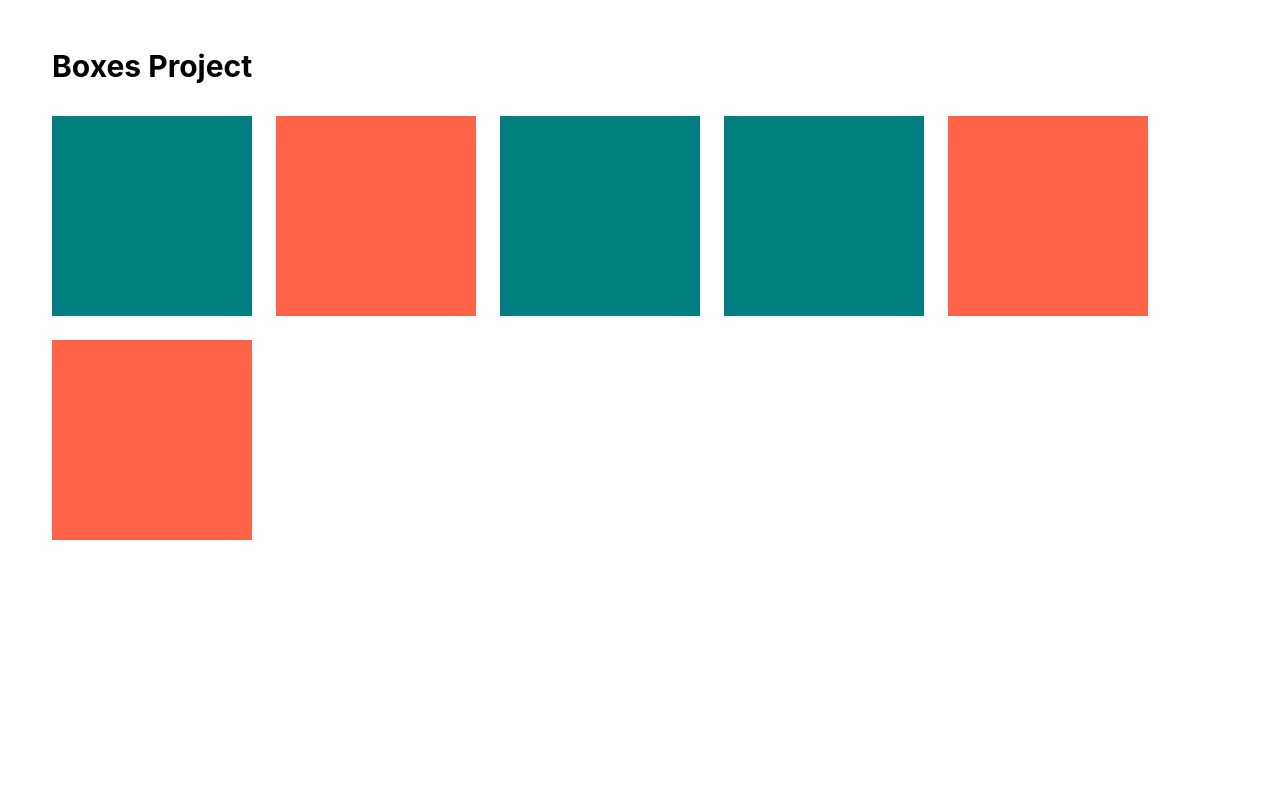
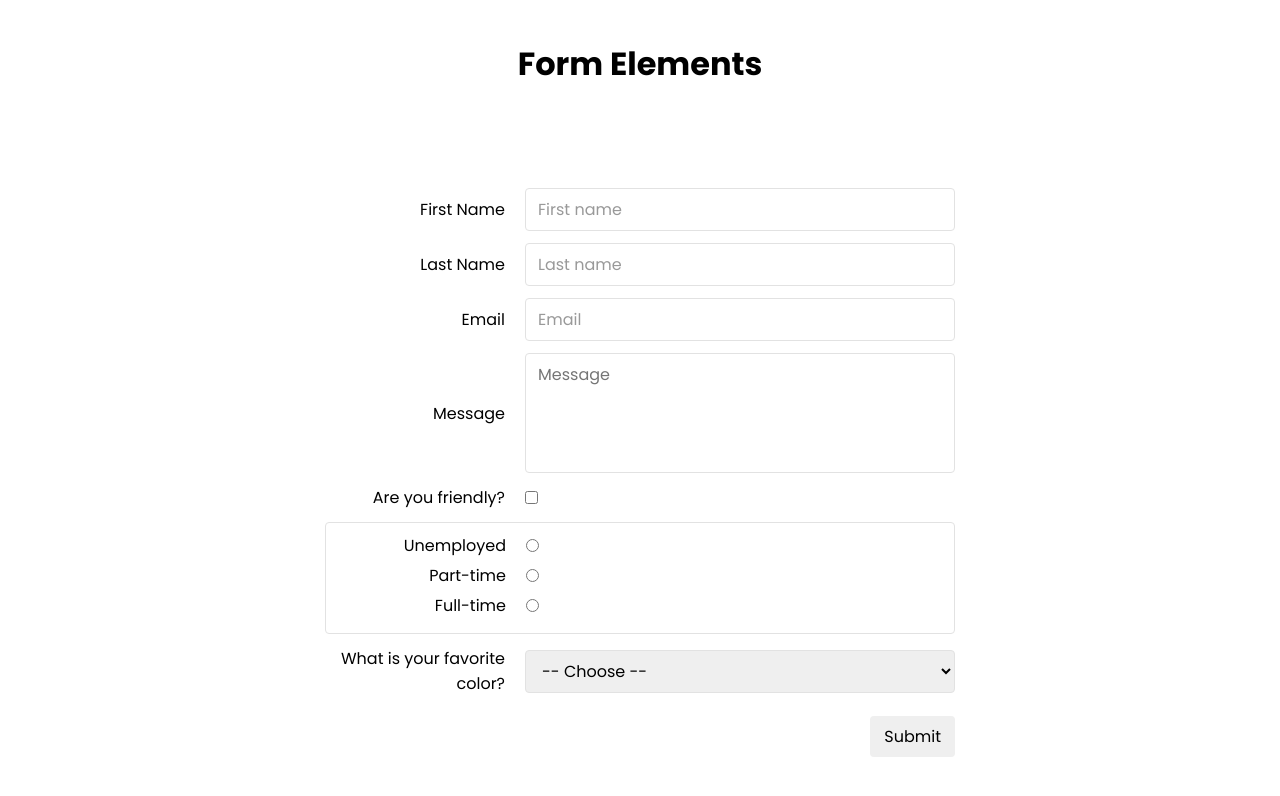
Before and after one commit to boburwebdev/reactjs-projects, a React (Create React App) app in the folder scrimba_playground/: page / in a window 1280 px wide. Shown: the top 796 px of the page. Built offline with nearby package versions, Linux system fonts and the light colour scheme.

Commit message:
finished "Form Elements" project

```diff
--- a/scrimba_playground/src/App.js
+++ b/scrimba_playground/src/App.js
@@ -1,11 +1,11 @@
-import Boxes from './Boxes/Boxes';
+import FormElements from './FormElements/FormElements';
 
 import './App.css';
 
 function App() {
   return (
     <div className="App">
-      <Boxes />
+      <FormElements />
     </div>
   );
 }
--- /dev/null
+++ b/scrimba_playground/src/FormElements/FormElements.js
@@ -0,0 +1,234 @@
+import React, { useState } from 'react';
+import './FormElements.scss';
+
+const FormElements = () => {
+  const [userInfo, setUserInfo] = useState({
+    firstName: "",
+    lastName: "",
+    email: "",
+    comment: "",
+    isFriendly: false,
+    employment: "",
+    favColor: ""
+  });
+
+  const [showData, setShowData] = useState(false);
+
+  const handleChange = e => {
+    const { name, value, type, checked } = e.target;
+
+    setUserInfo(prevUserInfo => {
+      return {
+        ...prevUserInfo,
+        [name]: type === "checkbox" ? checked : value
+      }
+    });
+  }
+
+  const handleSubmit = e => {
+    e.preventDefault();
+
+    setShowData(true);
+  }
+
+  const handleClickHide = () => {
+    setShowData(false);
+  }
+
+  const handleClickReset = () => {
+    setUserInfo({
+      firstName: "",
+      lastName: "",
+      email: "",
+      comment: "",
+      isFriendly: false,
+      employment: ""
+    })
+  }
+
+  return (
+    <div className="form-elements" onSubmit={handleSubmit}>
+        <div className="container">
+          <form className="form-elements__form">
+            <h1 className="form-elements__title">Form Elements</h1>
+
+            <div className="form-group">
+              <label className="form-elements__label" htmlFor="firstName">
+                First Name
+              </label>
+
+              <input
+                className="form-elements__input"
+                id="firstName"
+                name="firstName"
+                onChange={handleChange}
+                type="text"
+                placeholder="First name"
+                value={userInfo.firstName}
+                />
+            </div>
+
+            <div className="form-group">
+              <label className="form-elements__label" htmlFor="lastName">
+                Last Name
+              </label>
+
+              <input
+                className="form-elements__input"
+                id="lastName"
+                name="lastName"
+                onChange={handleChange}
+                type="text"
+                placeholder="Last name"
+                value={userInfo.lastName}
+                />
+            </div>
+
+            <div className="form-group">
+              <label className="form-elements__label" htmlFor="email">
+                Email
+              </label>
+
+              <input
+                className="form-elements__input"
+                id="email"
+                name="email"
+                onChange={handleChange}
+                type="email"
+                placeholder="Email"
+                value={userInfo.email}
+                />
+            </div>
+
+            <div className="form-group">
+              <label className="form-elements__label" htmlFor="comment">
+                Message
+              </label>
+
+              <textarea
+                className="form-elements__textarea"
+                id="comment"
+                name="comment"
+                onChange={handleChange}
+                type="comment"
+                placeholder="Message"
+                value={userInfo.comment}
+                />
+            </div>
+
+            <div className="form-group">
+              <label className="form-elements__label" htmlFor="isFriendly">
+                Are you friendly?
+              </label>
+
+              <input
+                className="form-elements__input"
+                id="isFriendly"
+                name="isFriendly"
+                onChange={handleChange}
+                type="checkbox"
+                checked={userInfo.isFriendly}
+                />
+            </div>
+
+            <fieldset className="form-elements__fieldset">
+
+              <div className="form-group form-group__radio">
+                <label className="form-elements__label" htmlFor="unemployed">
+                  Unemployed
+                </label>
+
+                <input
+                  className="form-elements__input"
+                  id="unemployed"
+                  name="employment"
+                  onChange={handleChange}
+                  type="radio"
+                  checked={userInfo.employment === "unemployed"}
+                  value="unemployed"
+                  />
+              </div>
+
+              <div className="form-group form-group__radio">
+                <label className="form-elements__label" htmlFor="part-time">
+                  Part-time
+                </label>
+
+                <input
+                  className="form-elements__input"
+                  id="part-time"
+                  name="employment"
+                  onChange={handleChange}
+                  type="radio"
+                  checked={userInfo.employment === "part-time"}
+                  value="part-time"
+                  />
+              </div>
+
+              <div className="form-group form-group__radio">
+                <label className="form-elements__label" htmlFor="full-time">
+                  Full-time
+                </label>
+
+                <input
+                  className="form-elements__input"
+                  id="full-time"
+                  name="employment"
+                  onChange={handleChange}
+                  type="radio"
+                  checked={userInfo.employment === "full-time"}
+                  value="full-time"
+                  />
+              </div>
+
+            </fieldset>
+
+            <div className="form-group form-group__select">
+              <label className="form-elements__label" htmlFor="favColor">
+                What is your favorite color?
+              </label>
+
+              <select
+                  className="form-elements__select"
+                  id="favColor"
+                  value={userInfo.favColor}
+                  onChange={handleChange}
+                  name="favColor"
+              >
+                  <option value="">-- Choose --</option>
+                  <option value="red">Red</option>
+                  <option value="orange">Orange</option>
+                  <option value="yellow">Yellow</option>
+                  <option value="green">Green</option>
+                  <option value="blue">Blue</option>
+                  <option value="indigo">Indigo</option>
+                  <option value="violet">Violet</option>
+              </select>
+            </div>
+
+            <button className="form-elements__button form-elements__button-submit">Submit</button>
+          </form>
+
+          {
+            showData && (
+              <div className="form-elements__user-data">
+                <p className="form-elements__user-data__text">First Name: <span>{userInfo.firstName}</span></p>
+                <p className="form-elements__user-data__text">Last Name: <span>{userInfo.lastName}</span></p>
+                <p className="form-elements__user-data__text">Email: <span>{userInfo.email}</span></p>
+                <p className="form-elements__user-data__text">Message: <span>{userInfo.comment}</span></p>
+                <p className="form-elements__user-data__text">Affability: <span>{userInfo.isFriendly ? `Friendly` : `Not friendly`}</span></p>
+                <p className="form-elements__user-data__text">Employment: <span>{userInfo.employment}</span></p>
+                <p className="form-elements__user-data__text">Favorite Color: <span>{userInfo.favColor}</span></p>
+
+                <button className="form-elements__button form-elements__button-hide" onClick={handleClickHide}>Hide Data</button>
+                <button className="form-elements__button form-elements__button-reset" onClick={handleClickReset}>Reset Data</button>
+              </div>
+            )
+          }
+
+        </div>
+    </div>
+  )
+}
+
+export default FormElements;
--- /dev/null
+++ b/scrimba_playground/src/FormElements/FormElements.scss
@@ -0,0 +1,132 @@
+@import url('https://fonts.googleapis.com/css2?family=Poppins:wght@400;600;700&display=swap');
+
+.form-elements {
+  padding: 40px 0;
+
+  &__form {
+    font-family: 'Poppins', sans-serif;
+    max-width: 630px;
+    margin: 0 auto;
+  }
+
+  &__title {
+    text-align: center;
+    margin-bottom: 100px;
+  }
+
+  .form-group {
+    margin-bottom: 12px;
+    display: flex;
+    align-items: center;
+
+    &__radio {
+      margin-bottom: 5px;
+    }
+  }
+
+  &__label {
+    width: 200px;
+    padding-right: 20px;
+    text-align: right;
+    cursor: pointer;
+  }
+
+  &__input {
+    flex: 1;
+    padding: 8px 12px;
+    font-family: inherit;
+    font-size: 16px;
+    border: 1px solid #e2e2e2;
+    border-radius: 4px;
+
+    &:focus {
+      border: 1px solid #999999;
+      outline: 1px solid #999999;
+    }
+
+    &::placeholder {
+      color: #999999;
+    }
+
+    &[type="checkbox"],
+    &[type="radio"] {
+      flex: unset;
+      cursor: pointer;
+    }
+  }
+
+  &__textarea {
+    flex: 1;
+    height: 120px;
+    resize: none;
+    font-family: inherit;
+    font-size: 16px;
+    padding: 8px 12px;
+    border: 1px solid #e2e2e2;
+    border-radius: 4px;
+
+    &:focus {
+      border: 1px solid #999999;
+      outline: 1px solid #999999;
+    }
+  }
+
+  &__select {
+    flex: 1;
+    padding: 8px 12px;
+    font-family: inherit;
+    font-size: 16px;
+    border: 1px solid #e2e2e2;
+    border-radius: 4px;
+
+    &:focus {
+      border: 1px solid #999999;
+      outline: 1px solid #999999;
+    }
+  }
+
+  &__fieldset {
+    padding: 10px 0;
+    border: 1px solid #e2e2e2;
+    border-radius: 4px;
+    margin-bottom: 12px;
+  }
+
+  &__button {
+    color: inherit;
+    font-family: inherit;
+    font-size: 16px;
+    padding: 8px 14px;
+    cursor: pointer;
+    border: none;
+    border-radius: 4px;
+    display: inline-block;
+    margin-top: 20px;
+
+    &-submit {
+      display: block;
+      margin-left: auto;
+    }
+
+    &-reset {
+      margin-left: 10px;
+    }
+  }
+
+  &__user-data {
+    padding: 40px 15px 0;
+    margin-top: 40px;
+    border-top: 1px solid #e2e2e2;
+
+    &__text {
+      margin: 10px 0;
+      color: #999999;
+
+      span {
+        color: #333;
+        font-weight: 600;
+        margin-left: 10px;
+      }
+    }
+  }
+}
```
